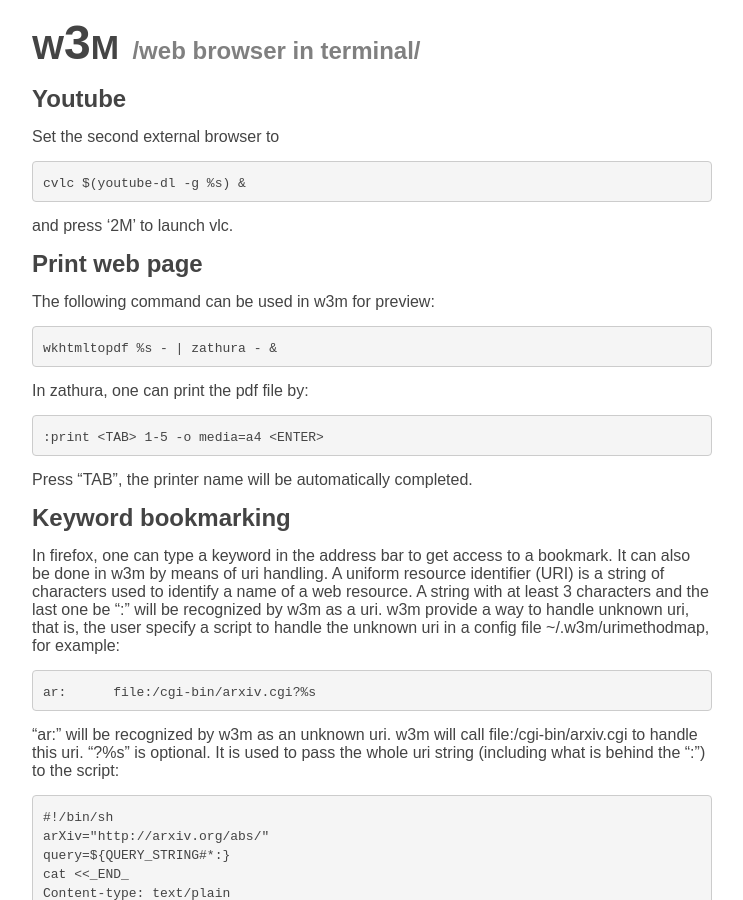
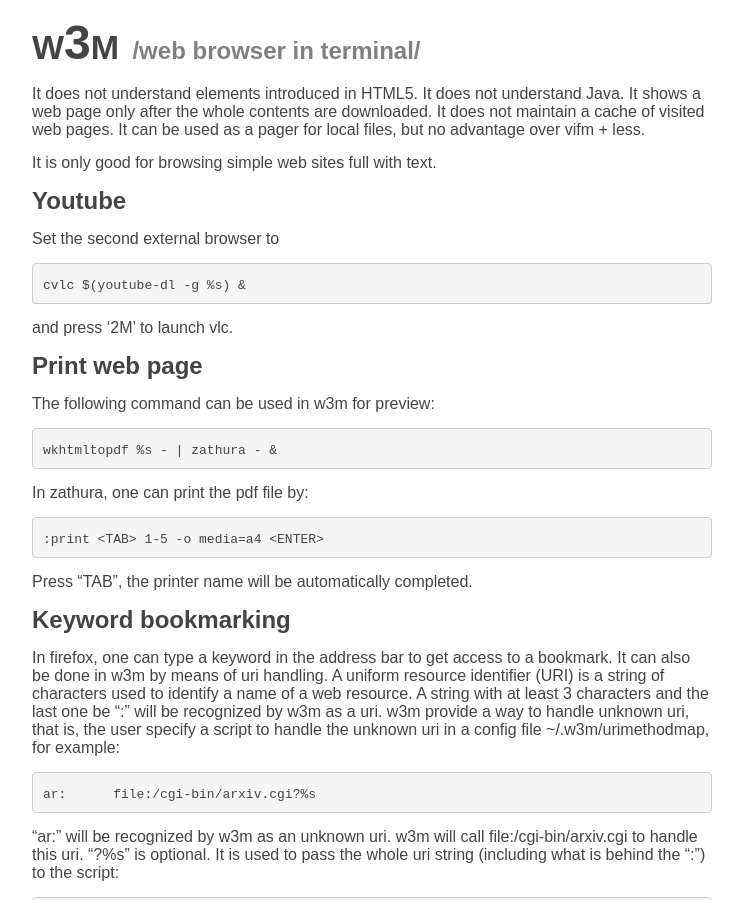
Before and after one commit to jintonic/jintonic.github.io, a Jekyll site: the page built from cs/w3m/index.md, in a window 1280 px wide and 900 px high. Shown: the whole window, without its empty margins (268-1011 px from the left). Built offline with Jekyll 4.4.1, drawn with Linux system fonts in a browser that asks for light colours; comment, search, counter and statistics services are not loaded.

Commit message:
added disadvantage

```diff
--- a/cs/w3m/index.md
+++ b/cs/w3m/index.md
@@ -4,6 +4,13 @@
 title: w3m
 subtitle: web browser in terminal
 ---
+
+It does not understand elements introduced in HTML5. It does not understand
+Java. It shows a web page only after the whole contents are downloaded. It does
+not maintain a cache of visited web pages. It can be used as a pager for local
+files, but no advantage over vifm + less.
+
+It is only good for browsing simple web sites full with text.
 
 Youtube
 -------
```
